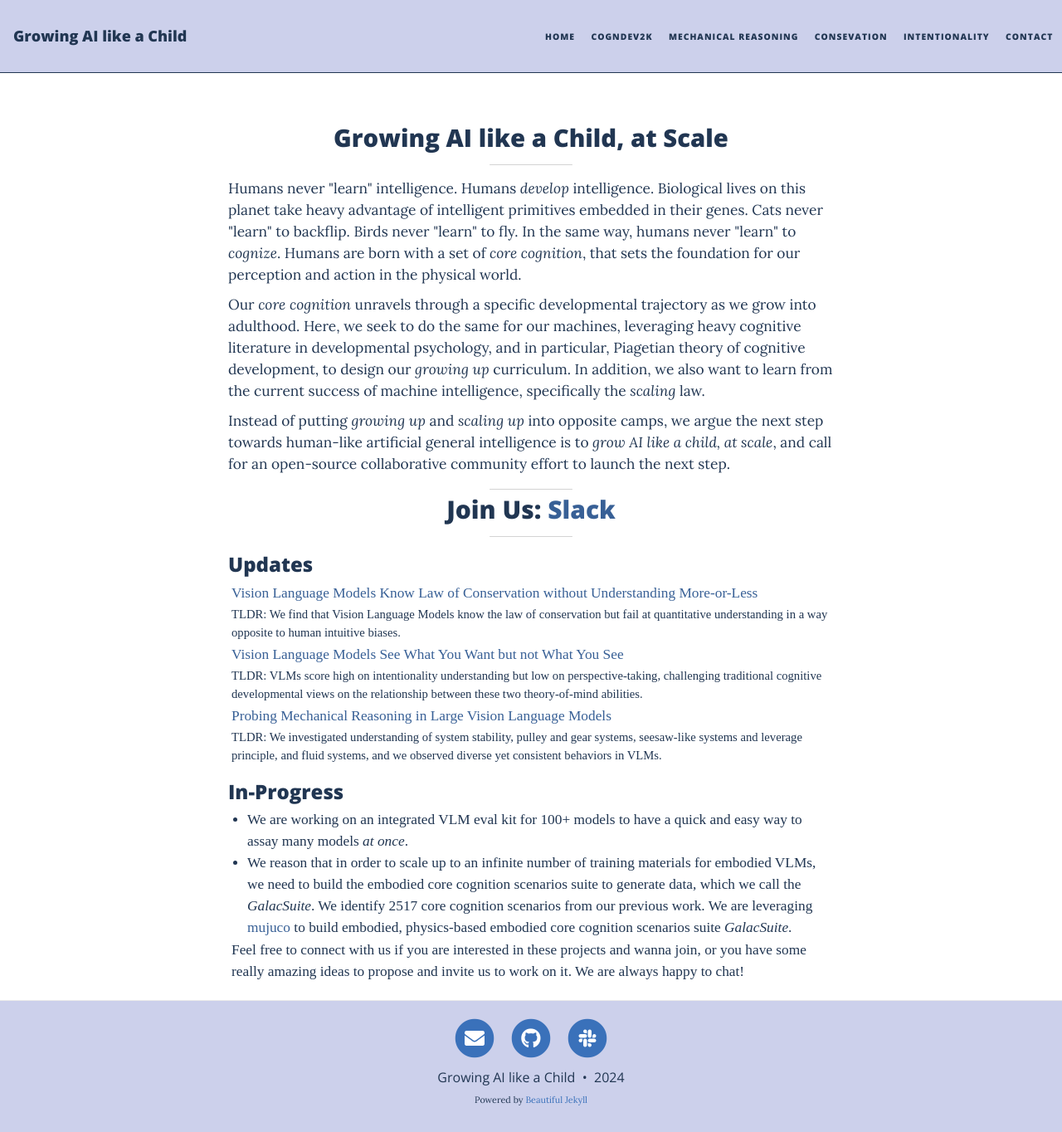
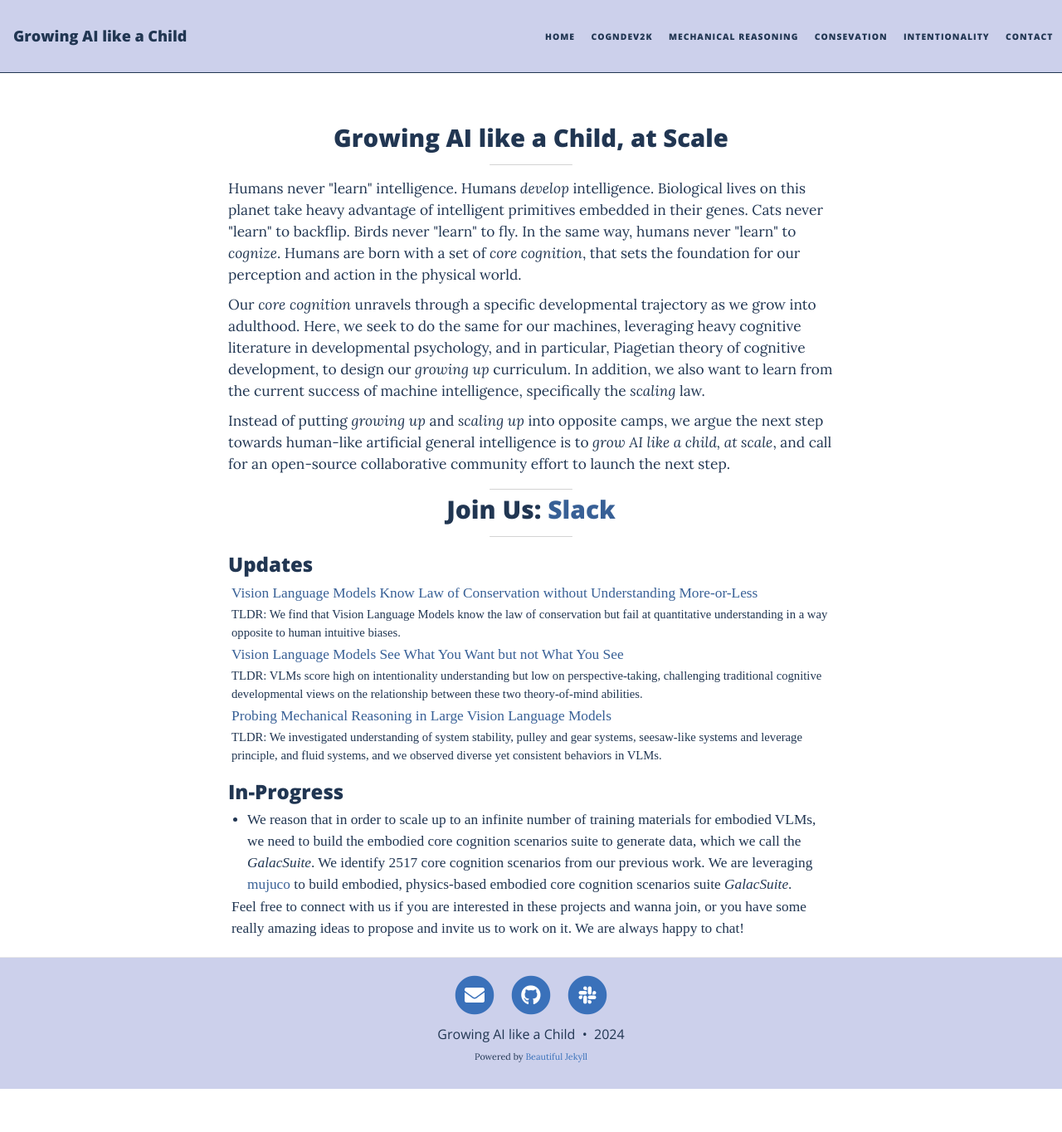
Before and after one commit to growing-ai-like-a-child/growing-ai-like-a-child.github.io, a Jekyll site: the page built from index.html, in a window 1280 px wide and 1364 px high. Shown: the whole window at 83% size. Built offline with Jekyll 4.4.1, drawn with Linux system fonts in a browser that asks for light colours; nearby versions of some CDN libraries; the list of posts is cut into pages by our own code.

Commit message:
Update index.html

```diff
--- a/index.html
+++ b/index.html
@@ -62,9 +62,6 @@ Instead of putting <i>growing up</i> and <i>scaling up</i> into opposite camps,
 <div class="in-progress" style="margin: 3px; font-size: 12pt; font-family:'Times New Roman', Times, serif;">
     <ul style="margin: 0; padding-left: 20px; font-size: 13pt;">
         <li>
-            We are working on an integrated VLM eval kit for 100+ models to have a quick and easy way to assay many models <i>at once</i>.
-        </li>
-        <li>
             We reason that in order to scale up to an infinite number of training materials for embodied VLMs, we need to build the embodied core cognition scenarios suite to generate data, which we call the <i>GalacSuite</i>. We identify 2517 core cognition scenarios from our previous work. We are leveraging <a href="https://mujoco.org/" target="_blank">mujuco</a> to build embodied, physics-based embodied core cognition scenarios suite <i>GalacSuite</i>.
         </li>
     </ul>
```
